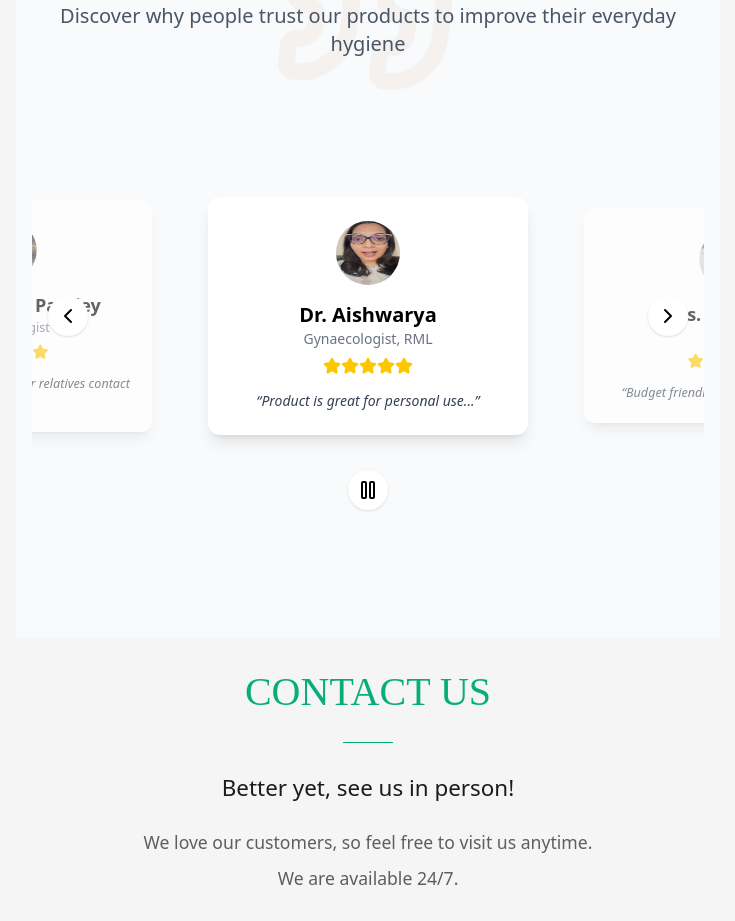
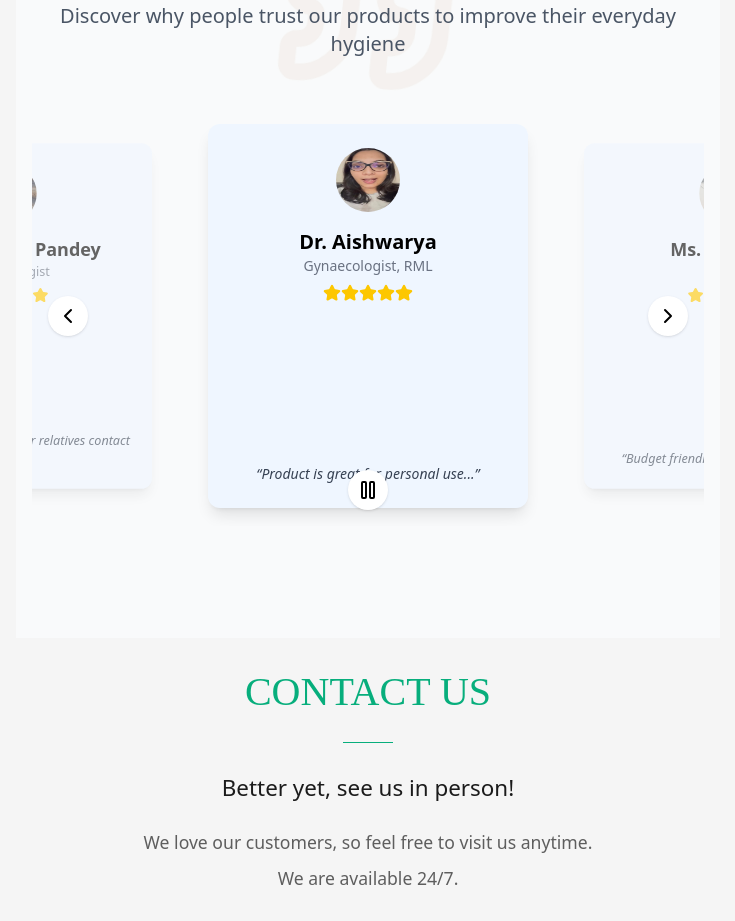
Before and after one commit to Hello-sketch-ux/PariharProject, a React (Vite) app: page / in a window 1280 px wide. Shown: the part 5460-6381 px from the top of the page, without its empty margins (272-1007 px from the left). Built offline with nearby package versions, Linux system fonts and the light colour scheme.

Commit message:
Update TestimonialsCarousel.tsx

```diff
--- a/src/Components/Home/TestimonialsCarousel.tsx
+++ b/src/Components/Home/TestimonialsCarousel.tsx
@@ -150,7 +150,8 @@ const TestimonialsCarousel: React.FC = () => {
                   zIndex: isActive ? 30 : 20
                 }}
               >
-                <div className="bg-white rounded-xl shadow-lg p-6 w-80">
+                <div className="bg-blue-50 rounded-xl shadow-lg p-6 w-80 h-96 flex flex-col justify-between">
+                  <div>
                     <img src={testimonial.image} alt={testimonial.name} className="w-16 h-16 rounded-full mx-auto mb-4" />
                     <h3 className="text-xl font-semibold text-center">{testimonial.name}</h3>
                     <p className="text-sm text-center text-gray-500">{testimonial.role}</p>
@@ -159,7 +160,8 @@ const TestimonialsCarousel: React.FC = () => {
                         <Star key={i} size={18} className="text-yellow-400 fill-yellow-400" />
                       ))}
                     </div>
-                  <p className="text-gray-700 text-center text-sm italic">“{testimonial.comment}”</p>
+                  </div>
+                  <p className="text-gray-700 text-center text-sm italic mt-2">“{testimonial.comment}”</p>
                 </div>
               </div>
             );
```
Lines whose indentation alone changed are shown as unchanged.
